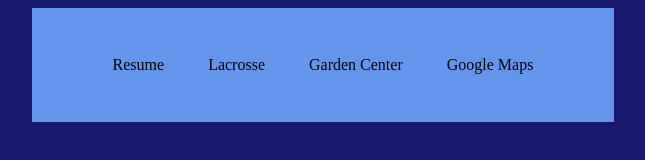
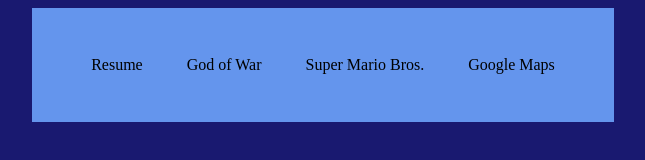
Before and after one commit to eclaudio-0921/Project-3, a plain HTML site: page g_maps.html in a window 1280 px wide. Shown: the whole page, without its empty margins (317-962 px from the left). Drawn offline with Linux system fonts and the light colour scheme; some packages are replaced by stand-ins of ours.

Commit message:
Update g_maps.html

```diff
--- a/g_maps.html
+++ b/g_maps.html
@@ -11,8 +11,8 @@
   <body>
    <header>
      <a href="index.html">Resume</a>
-     <a href="lacrosse.html">Lacrosse</a>
-     <a href="garden_center.html">Garden Center</a>
+     <a href="lacrosse.html">God of War</a>
+     <a href="garden_center.html">Super Mario Bros.</a>
      <a href="g_maps.html">Google Maps</a>
    </header>
     <div id="map"></div>
```
